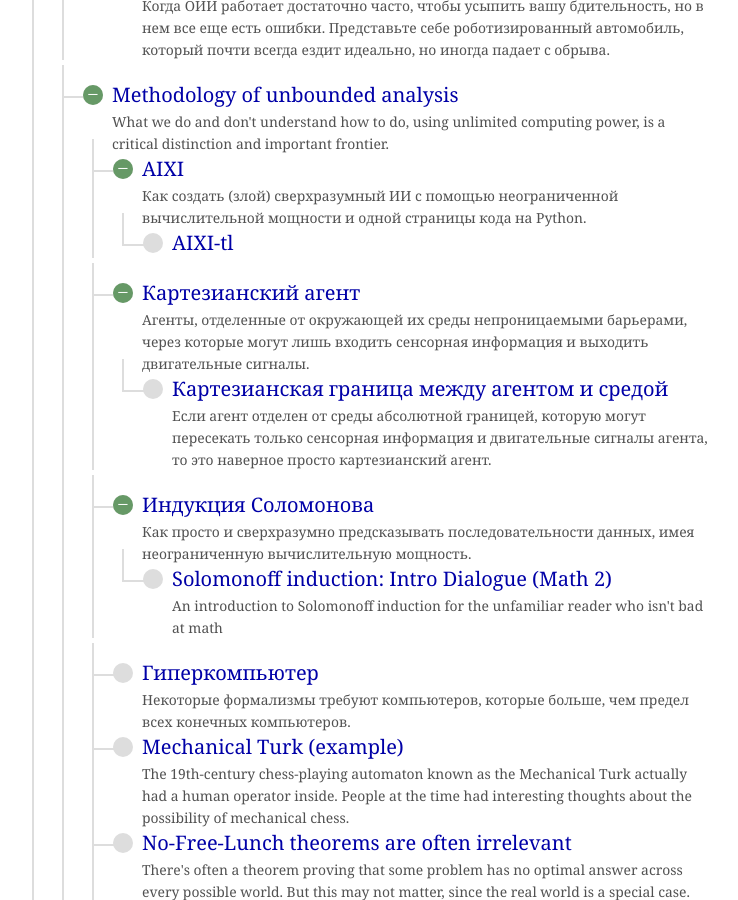
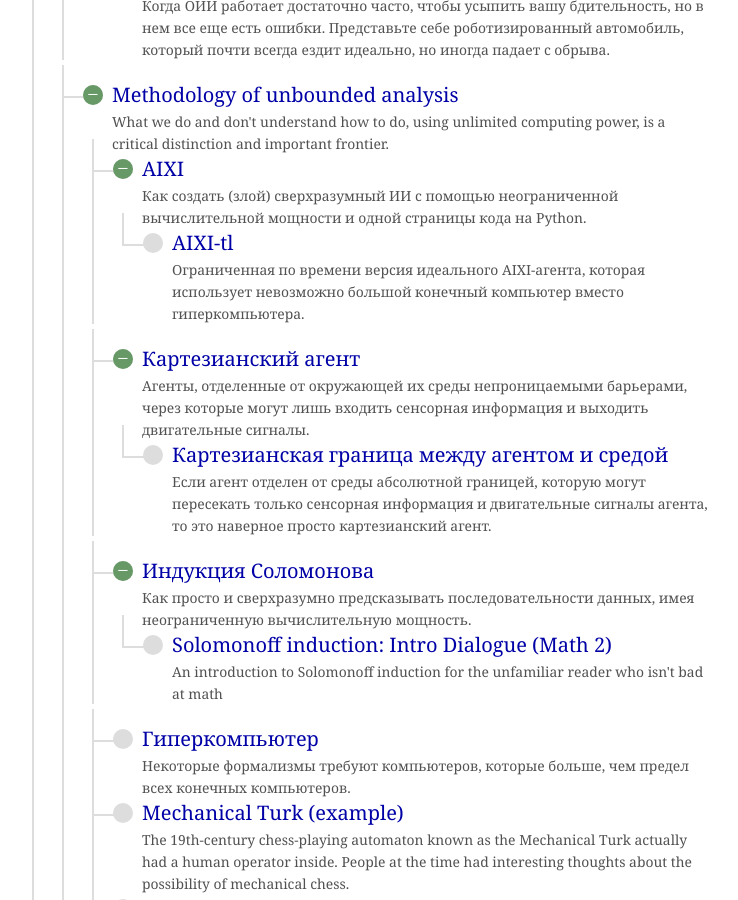
Before and after one commit to Arbital-RU/arbital-ru.github.io, a Jekyll site: the page built from explore/ai_alignment.md, in a window 1280 px wide and 900 px high, scrolled down 902 px. Shown: the whole window, without its empty margins (286-1024 px from the left). Built offline with Jekyll 4.4.1, drawn with Linux system fonts in a browser that asks for light colours; some of the changed text lies outside the part shown.

Commit message:
Update p.yaml

```diff
--- a/_data/p.yaml
+++ b/_data/p.yaml
@@ -23,7 +23,7 @@
 
 - {id: "AIXI", title: "AIXI", description: "How to build an (evil) superintelligent AI using unlimited computing power and one page of Python code.", domains: "AI", children: "aixitl", explore: "11v", translated: true, ru_description: "Как создать (злой) сверхразумный ИИ с помощью неограниченной вычислительной мощности и одной страницы кода на Python."}
 
-- {id: "aixitl", title: "AIXI-tl", description: "A time-bounded version of the ideal agent AIXI that uses an impossibly large finite computer instead of a hypercomputer.", domains: "AI", translated: true, ru-description: "Ограниченная по времени версия идеального AIXI-агента, которая использует невозможно большой конечный компьютер вместо гиперкомпьютера."}
+- {id: "aixitl", title: "AIXI-tl", description: "A time-bounded version of the ideal agent AIXI that uses an impossibly large finite computer instead of a hypercomputer.", domains: "AI", translated: true, ru_description: "Ограниченная по времени версия идеального AIXI-агента, которая использует невозможно большой конечный компьютер вместо гиперкомпьютера."}
 
 - {id: "cartesian_agent", title: "Cartesian agent", description: "Agents separated from their environments by impermeable barriers through which only sensory information can enter and motor output can exit.", domains: "AI", children: "cartesian_boundary", explore: "1n1", translated: true, ru_description: "Агенты, отделенные от окружающей их среды непроницаемыми барьерами, через которые могут лишь входить сенсорная информация и выходить двигательные сигналы."}
 
```
